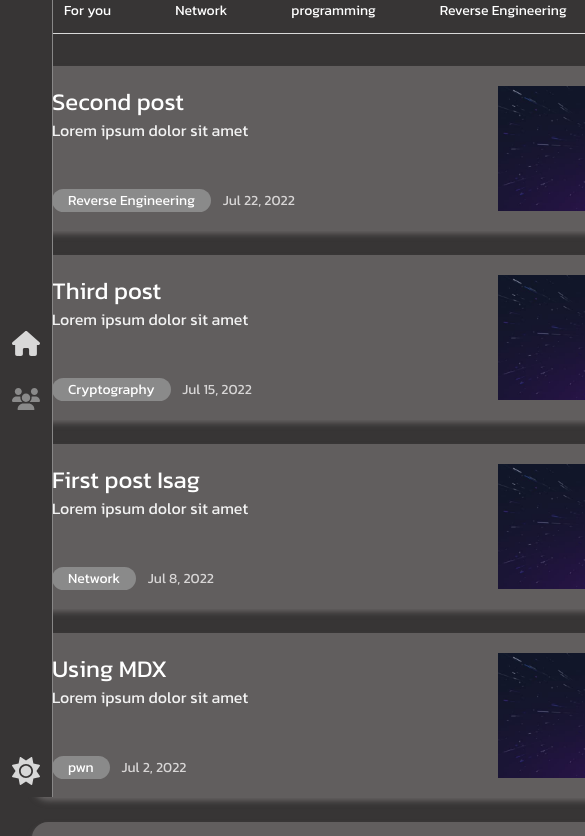
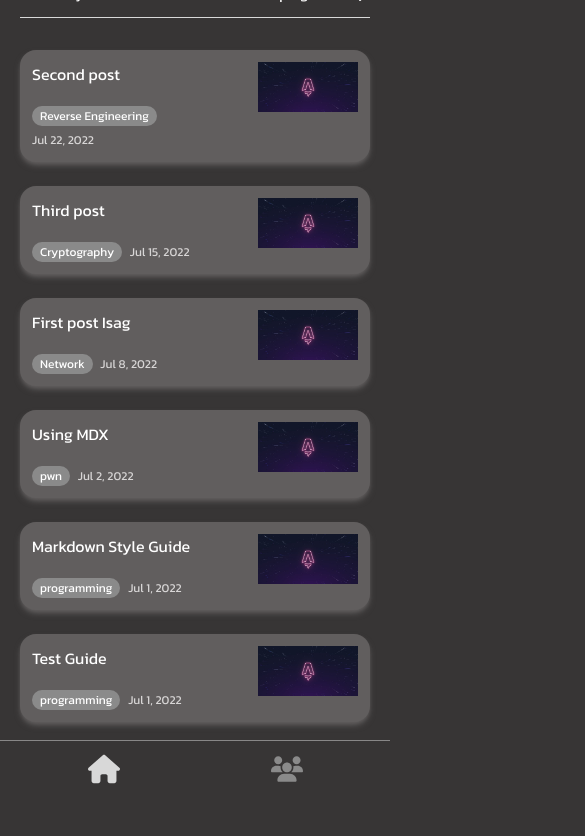
Before and after one commit to ISAG-Lab/isag-blog, an Astro site: page / in a window 390 px wide. Shown: the part 47-883 px from the top of the page, 585 px wide, since content can reach past the window. After the commit the page ends 844 px from the top, so only its background shows below. Built offline with nearby package versions, Linux system fonts and the light colour scheme; Astro itself is replaced by a stand-in of ours.

Commit message:
feat: responsive design

```diff
--- a/src/components/Card.astro
+++ b/src/components/Card.astro
@@ -11,17 +11,17 @@ export interface Props {
 const { title, description, pubDate, tag, heroImage, url } = Astro.props;
 ---
 
-<div class="bg-[#615E5E] rounded-2xl shadow-md shadow-[#615E5E] mb-6 p-5">
+<div class="bg-[#615E5E] rounded-2xl shadow-md shadow-[#615E5E] mb-6 p-3 lg:p-5">
   <a href={url} rel="prefetch" class="flex justify-between">
     <div class="flex flex-col justify-between">
       <div>
-        <h1 class="text-2xl text-white">{title}</h1>
-        <p class="text-[#f2f2f2]">{description}</p>
+        <h1 class="sm:text-xl lg:text-2xl text-white">{title}</h1>
+        <p class="hidden sm:block text-[#f2f2f2]">{description}</p>
       </div>
-      <div>
-        <span class="text-sm py-[1px] px-4 rounded-xl bg-[#8A8A8A] text-white mr-2">{tag}</span
+      <div class="mt-4">
+        <span class="text-xs lg:text-sm py-[1px] px-2 lg:px-4  rounded-xl bg-[#8A8A8A] text-white mr-1 lg:mr-2">{tag}</span
         >
-        <time class="text-sm text-[#D8D6D6]" datetime={pubDate}>
+        <time class="text-xs whitespace-nowrap lg:text-sm text-[#D8D6D6]" datetime={pubDate}>
           {
             new Date(pubDate).toLocaleDateString("en-us", {
               year: "numeric",
@@ -32,7 +32,7 @@ const { title, description, pubDate, tag, heroImage, url } = Astro.props;
         </time>
       </div>
     </div>
-    <div class="max-w-[250px] ml-8">
+    <div class="max-w-[100px] sm:max-w-[200px] md:max-w-[250px] ml-8">
       {heroImage && <img class="w-full" src={heroImage} alt="" />}
     </div>
   </a>
--- a/src/components/Header.astro
+++ b/src/components/Header.astro
@@ -16,30 +16,40 @@ const navLinks = [
 ---
 
 <header
-  class="bg-[#373535] border-r border-r-[#888787] min-h-screen fixed flex flex-col justify-between p-3 text-center"
+  class="bg-[#373535] border-t border-t-[#888787] lg:border-t-0 lg:border-r lg:border-r-[#888787] lg:min-h-screen fixed w-full lg:w-fit bottom-0 flex flex-row lg:flex-col lg:justify-between p-3 text-center"
 >
-  <div class="w-7 mx-auto">
+  <div class="w-7 mx-auto hidden lg:block">
     <a href="/" rel="prefetch"
       ><img src="/static/logo.png" class="w-full" alt="" />
     </a>
   </div>
-  <div>
+  <div class="flex justify-around w-full lg:block">
     <HeaderLink href="/">
-      <svg xmlns="http://www.w3.org/2000/svg" class="mb-8" viewBox="0 0 576 512"
+      <svg
+        xmlns="http://www.w3.org/2000/svg"
+        class="lg:mb-8"
+        width="32"
+        height="32"
+        viewBox="0 0 576 512"
         ><path
           d="M575.8 255.5c0 18-15 32.1-32 32.1h-32l.7 160.2c0 2.7-.2 5.4-.5 8.1V472c0 22.1-17.9 40-40 40H456c-1.1 0-2.2 0-3.3-.1c-1.4 .1-2.8 .1-4.2 .1H416 392c-22.1 0-40-17.9-40-40V448 384c0-17.7-14.3-32-32-32H256c-17.7 0-32 14.3-32 32v64 24c0 22.1-17.9 40-40 40H160 128.1c-1.5 0-3-.1-4.5-.2c-1.2 .1-2.4 .2-3.6 .2H104c-22.1 0-40-17.9-40-40V360c0-.9 0-1.9 .1-2.8V287.6H32c-18 0-32-14-32-32.1c0-9 3-17 10-24L266.4 8c7-7 15-8 22-8s15 2 21 7L564.8 231.5c8 7 12 15 11 24z"
         ></path>
       </svg>
     </HeaderLink>
     <HeaderLink href="/about">
-      <svg xmlns="http://www.w3.org/2000/svg" class="mt-8" viewBox="0 0 640 512"
+      <svg
+        xmlns="http://www.w3.org/2000/svg"
+        class="lg:mt-8"
+        width="32"
+        height="32"
+        viewBox="0 0 640 512"
         ><path
           d="M144 160c-44.2 0-80-35.8-80-80S99.8 0 144 0s80 35.8 80 80s-35.8 80-80 80zm368 0c-44.2 0-80-35.8-80-80s35.8-80 80-80s80 35.8 80 80s-35.8 80-80 80zM0 298.7C0 239.8 47.8 192 106.7 192h42.7c15.9 0 31 3.5 44.6 9.7c-1.3 7.2-1.9 14.7-1.9 22.3c0 38.2 16.8 72.5 43.3 96c-.2 0-.4 0-.7 0H21.3C9.6 320 0 310.4 0 298.7zM405.3 320c-.2 0-.4 0-.7 0c26.6-23.5 43.3-57.8 43.3-96c0-7.6-.7-15-1.9-22.3c13.6-6.3 28.7-9.7 44.6-9.7h42.7C592.2 192 640 239.8 640 298.7c0 11.8-9.6 21.3-21.3 21.3H405.3zM416 224c0 53-43 96-96 96s-96-43-96-96s43-96 96-96s96 43 96 96zM128 485.3C128 411.7 187.7 352 261.3 352H378.7C452.3 352 512 411.7 512 485.3c0 14.7-11.9 26.7-26.7 26.7H154.7c-14.7 0-26.7-11.9-26.7-26.7z"
         ></path>
       </svg>
     </HeaderLink>
   </div>
-  <div>
+  <div class="hidden lg:block">
     <svg xmlns="http://www.w3.org/2000/svg" viewBox="0 0 512 512"
       ><path
         fill="#D8D8D8"
--- a/src/components/Tag.svelte
+++ b/src/components/Tag.svelte
@@ -1,5 +1,5 @@
 <script lang="ts">
-  export let tags;
+  export let tags: string[];
   let scrollX = 0;
   let scrollEnd = false;
   let scrollElement;
@@ -34,9 +34,12 @@
       </svg>
     </button>
   {/if}
-  <div class="overflow-hidden" bind:this={scrollElement}>
+  <div class="overflow-hidden flex" bind:this={scrollElement}>
     {#each tags as tag}
-      <span class="whitespace-nowrap cursor-pointer mx-8 text-sm">{tag}</span>
+      <button
+        on:click={() => console.log(tag)}
+        class="whitespace-nowrap cursor-pointer mx-8 text-sm">{tag}</button
+      >
     {/each}
   </div>
   {#if !scrollEnd || scrollX === 0}
--- a/src/layouts/BlogPost.astro
+++ b/src/layouts/BlogPost.astro
@@ -14,7 +14,7 @@ export interface Props {
 }
 
 const {
-  content: { title, description, author, pubDate, heroImage, tag },
+  content: { title, description, author = "ISAG Lab", pubDate, heroImage, tag },
 } = Astro.props;
 ---
 
@@ -24,8 +24,11 @@ const {
     <BaseHead title={title} description={description} />
   </head>
   <Layout>
-    <article class="text-white">
+    {heroImage && <img class="w-full" src={heroImage} alt="" />}
+    <article class="text-white my-4">
+      <h1 class="text-4xl mb-2">{title}</h1>
       <div class="text-sm">
+        <span>Written by {author}</span>
         <span>
           {
             pubDate && (
@@ -41,9 +44,6 @@ const {
         </span>
         <span>{tag}</span>
       </div>
-      <h1 class="text-4xl">{title}</h1>
-      {heroImage && <img class="w-full" src={heroImage} alt="" />}
-      <p>Written by {author === undefined ? <span>ISAG Lab</span> : <span>{author}</span>}</p>
     </article>
     <div class="text-white">
       <slot />
--- a/src/layouts/Layout.astro
+++ b/src/layouts/Layout.astro
@@ -4,19 +4,21 @@ import RightBar from "@components/RightBar.svelte";
 
 const tags = [
   ...new Set(
-    (await Astro.glob("../pages/blog/*.{md,mdx}")).map((tag) => tag.frontmatter.tag)
+    (await Astro.glob("../pages/blog/*.{md,mdx}")).map(
+      (tag) => tag.frontmatter.tag
+    )
   ),
 ];
 ---
 
-<body class="flex flex-row min-h-screen bg-[#373535]">
-  <div class="basis-1/6">
+<body class="flex flex-col lg:flex-row min-h-screen bg-[#373535]">
+  <div class="lg:basis-1/6 order-last lg:order-first">
     <Header />
   </div>
-  <div class="basis-1/2 flex-1 p-8 max-w-[800px] mx-auto">
+  <div class="lg:basis-1/2 flex-1 p-5 lg:p-8 lg:max-w-[800px] lg:mx-auto">
     <slot />
   </div>
-  <div class="basis-1/4">
+  <div class="lg:basis-1/4 hidden lg:block lg:order-last">
     <RightBar tags={tags} />
   </div>
 </body>
--- a/src/pages/index.astro
+++ b/src/pages/index.astro
@@ -26,7 +26,7 @@ const tags = [
   </head>
 
   <Layout>
-    <div>
+    <div class="mb-12 lg:mb-0">
       <Tag tags={tags} client:only="svelte" />
       <ul>
         {
```
